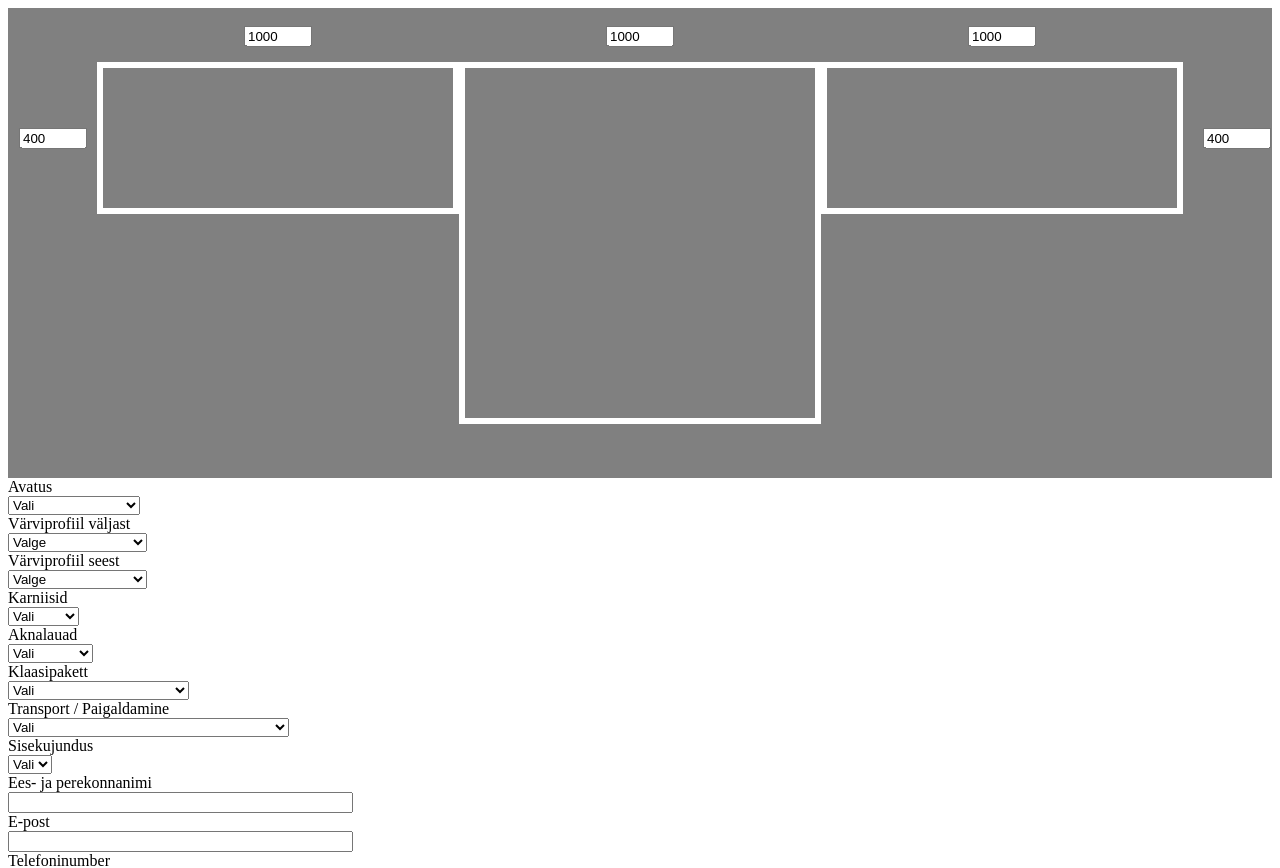
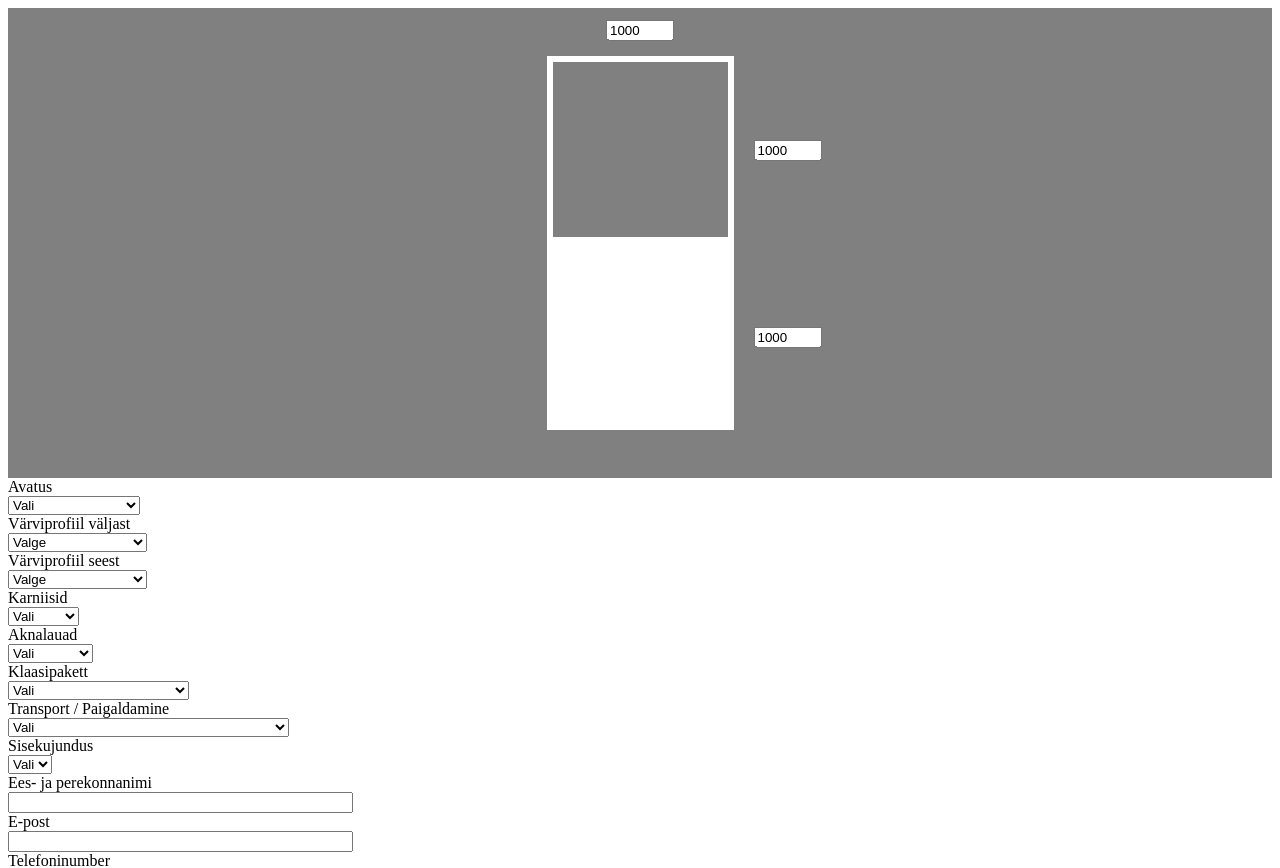
Before and after one commit to karelnagel/aknadjauksed, a React (Create React App) app: page / in a window 1280 px wide. Shown: the top 868 px of the page. Built offline with nearby package versions, Linux system fonts and the light colour scheme.

Commit message:
pool klaas

```diff
--- a/public/index.html
+++ b/public/index.html
@@ -38,7 +38,7 @@
     </div>
     <div class="uacf7-form-2905">
       <div id="root"
-        data-variant="aknad_molemal_pool"> </div>
+        data-variant="rodu_pool_klaas"> </div>
 
       <div class="uacf7-row">
         <div class="uacf7-col-6"> Avatus </div>
--- a/src/versions.tsx
+++ b/src/versions.tsx
@@ -32,12 +32,13 @@ const colors = {
   "Valge-RAL 9010": "#F7F9EF",
   "Valge-RAL 9018": "#CFD3CD",
 };
-const Panel = ({ name, width, height, children }: { name: string; width: number; height: number; children: ReactNode }) => {
+const Panel = ({ name, width, height, children, filled }: { name: string; width: number; height: number; children: ReactNode; filled?: boolean }) => {
   const opening = useInputValue(name) as Opening | undefined;
-  const color = useInputValue("color-outside");
+  const colorOutside = useInputValue("color-outside");
+  const color = colors[colorOutside as keyof typeof colors] || colorOutside || "white";
 
   return (
-    <div style={{ border: `6px solid ${colors[color as keyof typeof colors] || color || "white"}`, width, height, position: "relative" }}>
+    <div style={{ border: `6px solid ${color}`, background: filled ? color : undefined, width, height, position: "relative" }}>
       <svg viewBox="0 0 100 50" width="100%" height="100%" preserveAspectRatio="none">
         {opening?.toLocaleLowerCase().includes("paremalt") && <path fill="none" stroke="black" strokeWidth="1" d="M100,0 L0,25 L100,50" />}
         {opening?.toLocaleLowerCase().includes("vasakult") && <path fill="none" stroke="black" strokeWidth="1" d="M0,0 L100,25 L0,50" />}
@@ -177,7 +178,21 @@ export const AknadMolemalPool = () => {
 };
 
 export const RoduPoolKlaas = () => {
-  return <div></div>;
+  const [width, setWidth] = useState(1000);
+  const [height1, setHeight1] = useState(1000);
+  const [height2, setHeight2] = useState(1000);
+  const scale = HEIGHT / (height1 + height2);
+  return (
+    <div style={{ position: "relative" }}>
+      <Panel name="window-opening" width={width * scale} height={height1 * scale}>
+        <Input name="width" value={width} label="Laius" setValue={setWidth} style={{ top: -32, left: "50%" }} />
+        <Input name="height" value={height1} label="Korgus" setValue={setHeight1} style={{ right: -120, top: "50%" }} />
+      </Panel>
+      <Panel filled name="window-opening2" width={width * scale} height={height2 * scale}>
+        <Input name="height2" value={height2} label="Korgus" setValue={setHeight2} style={{ right: -120, top: "50%" }} />
+      </Panel>
+    </div>
+  );
 };
 export const Rodu = () => {
   return <div></div>;
```
